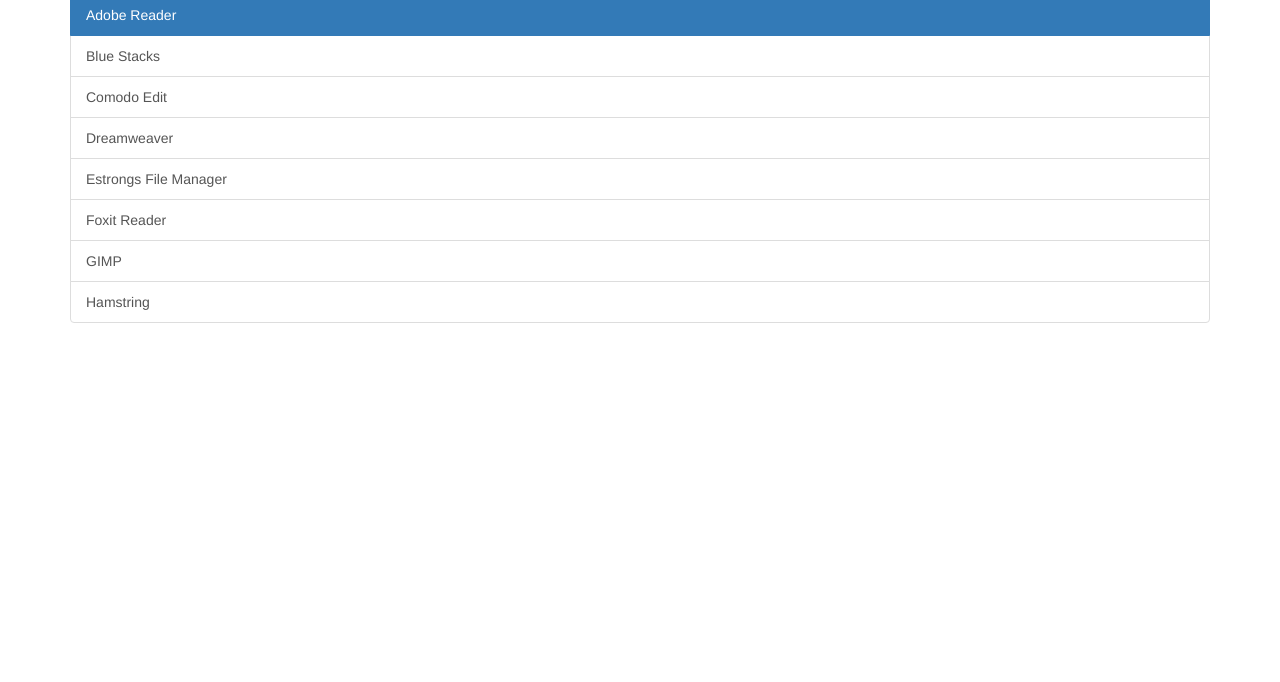
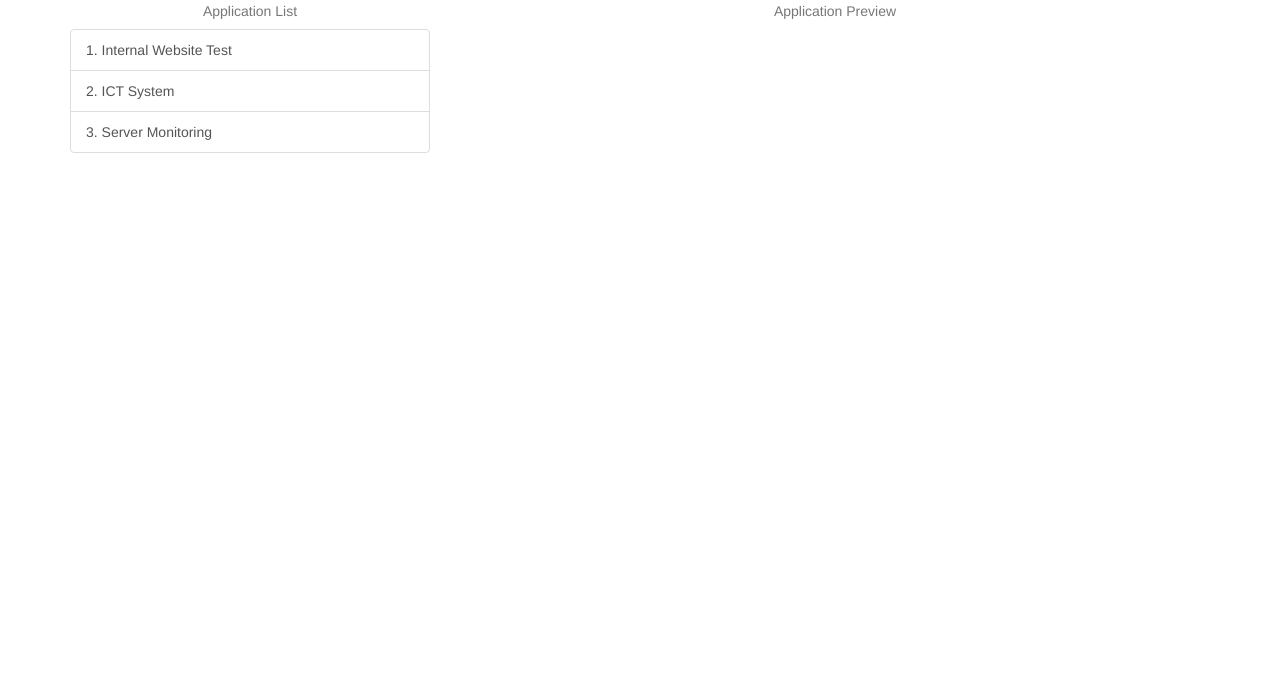
Before and after one commit to luya977/assignment, a plain HTML site: page apps/index.html in a window 1280 px wide. Shown: the part 118-800 px from the top of the page. Drawn offline with Linux system fonts and the light colour scheme.

Commit message:
feat: updated the code

```diff
--- a/apps/index.html
+++ b/apps/index.html
@@ -13,9 +13,9 @@
     <nav>
         <ul class="nav nav-tabs">
             <li class="nav-item">
-                <a class="nav-link disabled" href=target_blank>Home</a>
+                <a class="nav-link disabled" href="/">Development Server Application Dashboard</a>
             </li>
-            <li class="nav-item">
+            <!-- <li class="nav-item">
                 <a class="nav-link" href=target_blank>About</a>
             </li>
             <li class="nav-item">
@@ -23,20 +23,23 @@
             </li>
             <li class="nav-item">
                 <a class="nav-link active" href=target_blank>Apps</a>
-            </li>
+            </li> -->
         </ul>
     </nav>
-    <div class="container">
+    <div class="container ">
         <h1 class="text-center">Choose an application below:</h1>
-        <div class="list-group">
-            <a href=target_blank class="list-group-item list-group-item-action active">Adobe Reader</a>
-            <a href=target_blank class="list-group-item list-group-item-action">Blue Stacks</a>
-            <a href=target_blank class="list-group-item list-group-item-action">Comodo Edit</a>
-            <a href=target_blank class="list-group-item list-group-item-action">Dreamweaver</a>
-            <a href=target_blank class="list-group-item list-group-item-action">Estrongs File Manager</a>
-            <a href=target_blank class="list-group-item list-group-item-action">Foxit Reader</a>
-            <a href=target_blank class="list-group-item list-group-item-action">GIMP</a>
-            <a href=target_blank class="list-group-item list-group-item-action">Hamstring</a>
+        <div class="row mt-3">
+            <div class="col-md-4">
+                <h5 class="text-center text-muted">Application List</h5>
+                <div class="list-group">
+                    <a href="http://10.10.21.187:1010" class="list-group-item list-group-item-action">1. Internal Website Test</a>
+                    <a href="http://10.10.21.187:1020" class="list-group-item list-group-item-action">2. ICT System</a>
+                    <a href="http://10.10.21.187:9065" class="list-group-item list-group-item-action">3. Server Monitoring</a>
+                </div>
+            </div>
+            <div class="col-md-8">
+                <h5 class="text-center text-muted">Application Preview</h5>
+            </div>
         </div>
     </div>
 </body>
```
